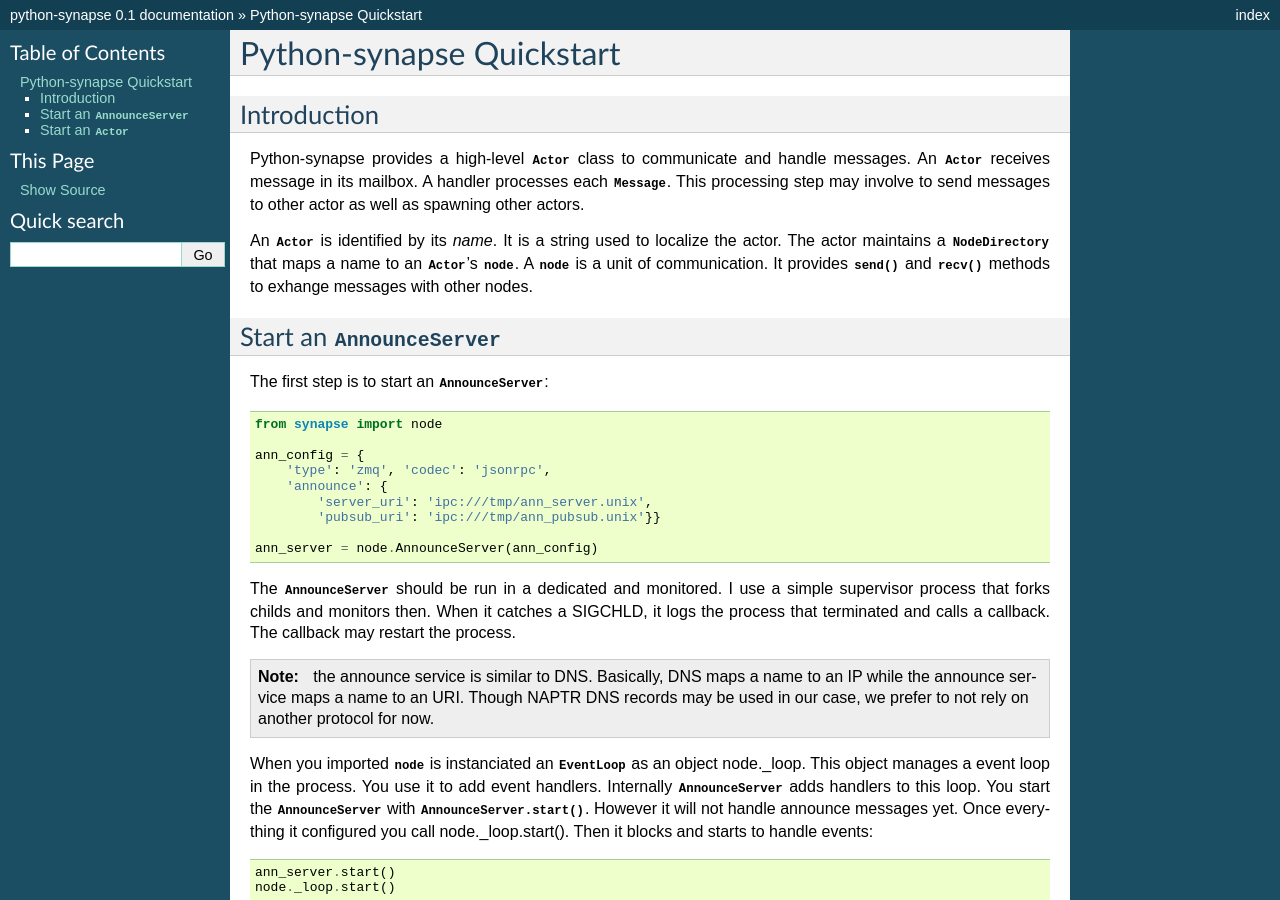
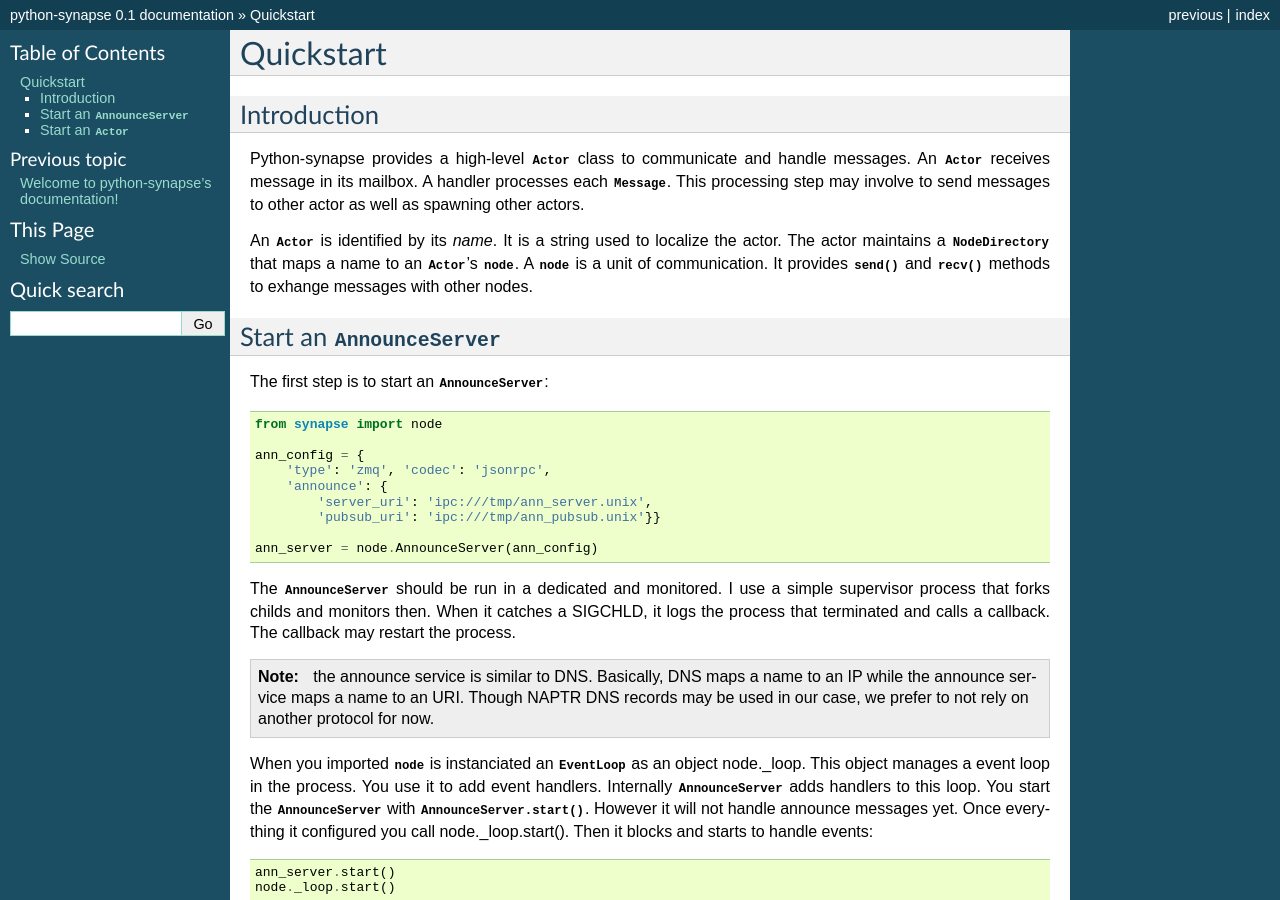
Before and after one commit to ggreg/python-synapse, a Sphinx documentation site: the page built from doc/quickstart/index.rst, in a window 1280 px wide and 900 px high. Built offline with Sphinx 7.4.7, drawn with Linux system fonts in a browser that asks for light colours; some of the changed text lies outside the part shown.

Commit message:
fix sphinx documentation TOC. Move quickstart.rst to doc/quickstart/index.rst

```diff
--- a/doc/index.rst
+++ b/doc/index.rst
@@ -8,10 +8,12 @@ Welcome to python-synapse's documentation!
 
 Contents:
 
-    quickstart
 
 .. toctree::
    :maxdepth: 2
+   :glob:
+
+   quickstart/index
 
 Indices and tables
 ==================
--- a/doc/quickstart.rst
+++ b/doc/quickstart/index.rst
@@ -1,5 +1,5 @@
-Python-synapse Quickstart
-*************************
+Quickstart
+**********
 
 Introduction
 ============
```
